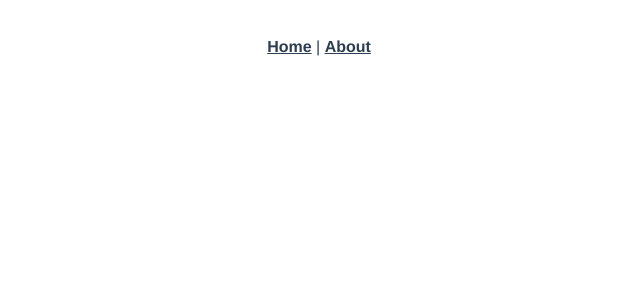
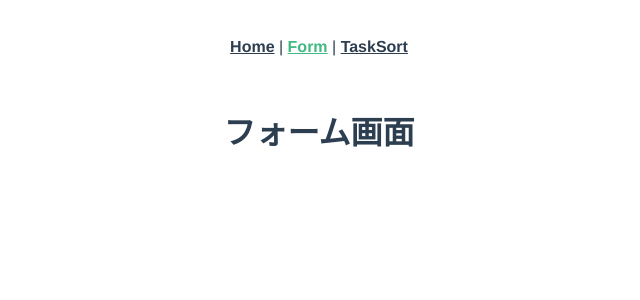
Before and after one commit to FukeKazki/TapiokaTaskApp, a Vue app: page /form in a window 1280 px wide. Shown: the top 300 px of the page, without its empty margins (321-961 px from the left). Built offline with nearby package versions, Linux system fonts and the light colour scheme.

Commit message:
Add: 各画面の追加

```diff
--- a/src/App.vue
+++ b/src/App.vue
@@ -2,7 +2,9 @@
   <div id="app">
     <div id="nav">
       <router-link to="/">Home</router-link> |
-      <router-link to="/about">About</router-link>
+<!--      <router-link to="/about">About</router-link> |-->
+      <router-link to="/form">Form</router-link> |
+      <router-link to="/task-sort">TaskSort</router-link>
     </div>
     <router-view/>
   </div>
--- a/src/router.js
+++ b/src/router.js
@@ -20,6 +20,16 @@ export default new Router({
       // this generates a separate chunk (about.[hash].js) for this route
       // which is lazy-loaded when the route is visited.
       component: () => import(/* webpackChunkName: "about" */ './views/About.vue')
-    }
+    },
+    {
+      path: '/form',
+      name: 'form',
+      component: () => import('./views/Form.vue')
+    },
+    {
+      path: '/task-sort',
+      name: 'task-sort',
+      component: () => import('./views/TaskSort.vue')
+    },
   ]
 })
--- /dev/null
+++ b/src/views/Form.vue
@@ -0,0 +1,15 @@
+<template>
+    <div>
+        <h1>フォーム画面</h1>
+    </div>
+</template>
+
+<script>
+    export default {
+        name: "Form"
+    }
+</script>
+
+<style scoped>
+
+</style>
--- a/src/views/Home.vue
+++ b/src/views/Home.vue
@@ -1,5 +1,6 @@
 <template>
   <div class="home">
+    <h1>トップページ</h1>
     <img alt="Vue logo" src="../assets/logo.png">
     <HelloWorld msg="Welcome to Your Vue.js App"/>
   </div>
--- /dev/null
+++ b/src/views/TaskSort.vue
@@ -0,0 +1,13 @@
+<template>
+    <h1>タスクソート画面</h1>
+</template>
+
+<script>
+    export default {
+        name: "TaskSort"
+    }
+</script>
+
+<style scoped>
+
+</style>
```
